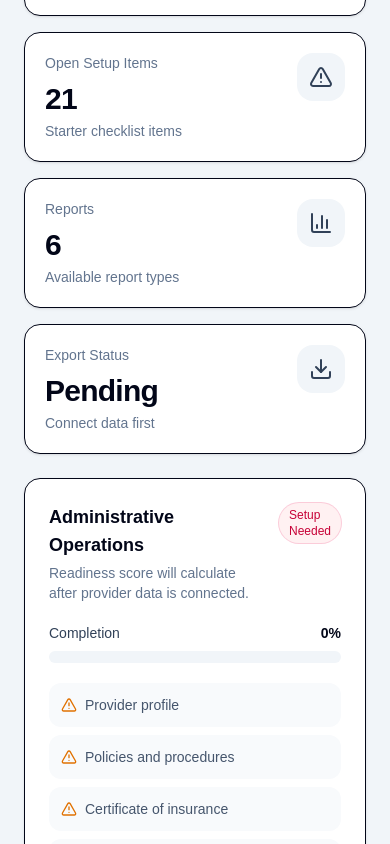
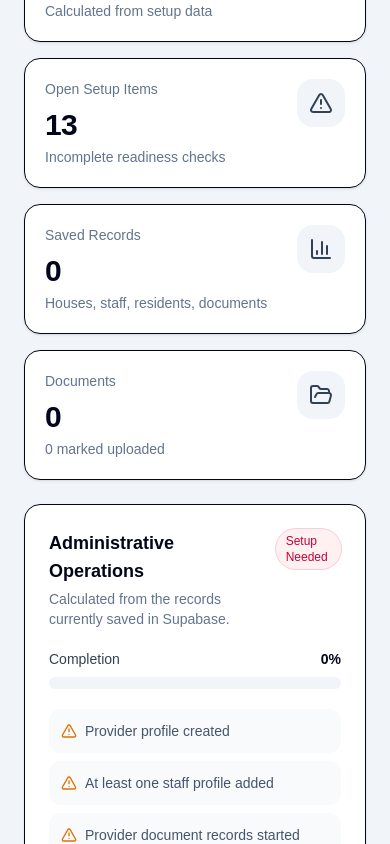
Before and after one commit to RBooth10/halfway-portal, a Next.js app: page /reports in a window 390 px wide. Shown: the part 900-1744 px from the top of the page. Built offline with nearby package versions, Linux system fonts and the light colour scheme; no server answers; the database is empty.

Commit message:
Connect reports readiness to Supabase

```diff
--- a/app/reports/page.tsx
+++ b/app/reports/page.tsx
@@ -1,104 +1,54 @@
+"use client";
+
 import type React from "react";
+import { useEffect, useState } from "react";
 import {
   AlertTriangle,
   ArrowLeft,
   BarChart3,
   CheckCircle2,
-  ClipboardCheck,
   Download,
-  FileSignature,
   FolderOpen,
   Home,
+  Loader2,
   ShieldCheck,
   Users,
 } from "lucide-react";
 import Link from "next/link";
 import PageShell from "@/components/PageShell";
+import { getSupabaseClient } from "@/lib/supabase";
 
-const readinessDomains = [
-  {
-    name: "Administrative Operations",
-    status: "Setup Needed",
-    score: "0%",
-    items: [
-      "Provider profile",
-      "Policies and procedures",
-      "Certificate of insurance",
-      "Staff roles and permissions",
-      "Staff training records",
-    ],
-  },
-  {
-    name: "Physical Environment",
-    status: "Setup Needed",
-    score: "0%",
-    items: [
-      "House records",
-      "Bed counts",
-      "Safety checklist",
-      "Fire drill log",
-      "Emergency preparedness documents",
-    ],
-  },
-  {
-    name: "Recovery Support",
-    status: "Setup Needed",
-    score: "0%",
-    items: [
-      "Resident files",
-      "Resident handbook acknowledgment",
-      "Recovery plans",
-      "Medication / MAT-MAR disclosure",
-      "RCI assessment",
-      "UA/BA follow-up process",
-    ],
-  },
-  {
-    name: "Good Neighbor",
-    status: "Setup Needed",
-    score: "0%",
-    items: [
-      "Good neighbor policy",
-      "Grievance procedure",
-      "House rules",
-      "Complaint tracking",
-      "Incident and grievance logs",
-    ],
-  },
-];
+type Counts = {
+  providerName: string;
+  houses: number;
+  beds: number;
+  staff: number;
+  residents: number;
+  assignedResidents: number;
+  documents: number;
+  uploadedDocuments: number;
+  providerDocuments: number;
+  houseDocuments: number;
+  residentDocuments: number;
+  staffDocuments: number;
+  goodNeighborDocuments: number;
+};
 
-const reportTypes = [
-  {
-    title: "Provider Readiness Report",
-    description: "Overview of setup progress and missing compliance items across the provider.",
-    icon: ShieldCheck,
-  },
-  {
-    title: "House Readiness Report",
-    description: "House-level bed counts, safety items, documents, fire drills, and open tasks.",
-    icon: Home,
-  },
-  {
-    title: "Resident File Report",
-    description: "Resident file completion, missing signatures, medication disclosure, RCI, and recovery plan status.",
-    icon: Users,
-  },
-  {
-    title: "Document Binder Report",
-    description: "Provider, house, resident, and staff document completion status.",
-    icon: FolderOpen,
-  },
-  {
-    title: "Staff Training Report",
-    description: "Staff roles, assigned houses, required training, and missing acknowledgments.",
-    icon: ClipboardCheck,
-  },
-  {
-    title: "FARR Review Packet",
-    description: "A future export designed to support readiness review and certification preparation.",
-    icon: FileSignature,
-  },
-];
+const emptyCounts: Counts = {
+  providerName: "Current Provider",
+  houses: 0,
+  beds: 0,
+  staff: 0,
+  residents: 0,
+  assignedResidents: 0,
+  documents: 0,
+  uploadedDocuments: 0,
+  providerDocuments: 0,
+  houseDocuments: 0,
+  residentDocuments: 0,
+  staffDocuments: 0,
+  goodNeighborDocuments: 0,
+};
 
 function MetricCard({
   title,
@@ -127,53 +77,58 @@ function MetricCard({
   );
 }
 
-function StatusBadge({ value }: { value: string }) {
-  const style =
-    value === "Ready"
+function ReadinessCard({
+  title,
+  score,
+  items,
+}: {
+  title: string;
+  score: number;
+  items: { label: string; complete: boolean }[];
+}) {
+  const status = score >= 85 ? "Ready" : score >= 40 ? "Needs Review" : "Setup Needed";
+
+  const statusStyle =
+    status === "Ready"
       ? "bg-emerald-50 text-emerald-700 ring-emerald-600/20"
-      : value === "Needs Review"
+      : status === "Needs Review"
         ? "bg-amber-50 text-amber-700 ring-amber-600/20"
         : "bg-rose-50 text-rose-700 ring-rose-600/20";
 
   return (
-    <span className={`inline-flex rounded-full px-2.5 py-1 text-xs font-medium ring-1 ${style}`}>
-      {value}
-    </span>
-  );
-}
-
-function ReadinessDomainCard({
-  domain,
-}: {
-  domain: (typeof readinessDomains)[number];
-}) {
-  return (
     <div className="rounded-2xl border bg-white p-6 shadow-sm">
       <div className="flex items-start justify-between gap-4">
         <div>
-          <h2 className="text-lg font-semibold text-slate-950">{domain.name}</h2>
+          <h2 className="text-lg font-semibold text-slate-950">{title}</h2>
           <p className="mt-1 text-sm text-slate-500">
-            Readiness score will calculate after provider data is connected.
+            Calculated from the records currently saved in Supabase.
           </p>
         </div>
-        <StatusBadge value={domain.status} />
+
+        <span className={`inline-flex rounded-full px-2.5 py-1 text-xs font-medium ring-1 ${statusStyle}`}>
+          {status}
+        </span>
       </div>
 
       <div className="mt-5">
         <div className="flex items-center justify-between text-sm">
           <span className="font-medium text-slate-700">Completion</span>
-          <span className="font-semibold text-slate-950">{domain.score}</span>
+          <span className="font-semibold text-slate-950">{score}%</span>
         </div>
         <div className="mt-2 h-3 rounded-full bg-slate-100">
-          <div className="h-3 rounded-full bg-slate-950" style={{ width: domain.score }} />
+          <div className="h-3 rounded-full bg-slate-950" style={{ width: `${score}%` }} />
         </div>
       </div>
 
       <div className="mt-5 space-y-2">
-        {domain.items.map((item) => (
-          <div key={item} className="flex items-center gap-2 rounded-xl bg-slate-50 p-3 text-sm text-slate-600">
+        {items.map((item) => (
+          <div key={item.label} className="flex items-center gap-2 rounded-xl bg-slate-50 p-3 text-sm text-slate-600">
+            {item.complete ? (
+              <CheckCircle2 className="h-4 w-4 text-emerald-600" />
+            ) : (
               <AlertTriangle className="h-4 w-4 text-amber-600" />
-            {item}
+            )}
+            {item.label}
           </div>
         ))}
       </div>
@@ -181,7 +136,136 @@ function ReadinessDomainCard({
   );
 }
 
+function score(items: { complete: boolean }[]) {
+  if (items.length === 0) return 0;
+  return Math.round((items.filter((item) => item.complete).length / items.length) * 100);
+}
+
 export default function ReportsPage() {
+  const [counts, setCounts] = useState<Counts>(emptyCounts);
+  const [loading, setLoading] = useState(true);
+  const [error, setError] = useState("");
+
+  useEffect(() => {
+    async function loadReports() {
+      try {
+        const supabase = getSupabaseClient();
+
+        let activeProviderId = localStorage.getItem("current_provider_id");
+
+        if (!activeProviderId) {
+          const latestProviderResult = await supabase
+            .from("providers")
+            .select("id")
+            .order("created_at", { ascending: false })
+            .limit(1);
+
+          activeProviderId = latestProviderResult.data?.[0]?.id as string | undefined;
+        }
+
+        if (!activeProviderId) {
+          setError("No provider selected yet. Go to Provider Onboarding first and save a provider profile.");
+          return;
+        }
+
+        localStorage.setItem("current_provider_id", activeProviderId);
+
+        const providerResult = await supabase
+          .from("providers")
+          .select("legal_name")
+          .eq("id", activeProviderId)
+          .single();
+
+        const housesResult = await supabase
+          .from("houses")
+          .select("id, total_beds")
+          .eq("provider_id", activeProviderId);
+
+        const staffResult = await supabase
+          .from("staff_profiles")
+          .select("id")
+          .eq("provider_id", activeProviderId);
+
+        const residentsResult = await supabase
+          .from("residents")
+          .select("id, house_id")
+          .eq("provider_id", activeProviderId);
+
+        const documentsResult = await supabase
+          .from("documents")
+          .select("id, category, compliance_domain, status")
+          .eq("provider_id", activeProviderId);
+
+        if (providerResult.error) throw providerResult.error;
+        if (housesResult.error) throw housesResult.error;
+        if (staffResult.error) throw staffResult.error;
+        if (residentsResult.error) throw residentsResult.error;
+        if (documentsResult.error) throw documentsResult.error;
+
+        const houses = housesResult.data ?? [];
+        const staff = staffResult.data ?? [];
+        const residents = residentsResult.data ?? [];
+        const documents = documentsResult.data ?? [];
+
+        setCounts({
+          providerName: providerResult.data?.legal_name ?? "Current Provider",
+          houses: houses.length,
+          beds: houses.reduce((sum, house) => sum + Number(house.total_beds || 0), 0),
+          staff: staff.length,
+          residents: residents.length,
+          assignedResidents: residents.filter((resident) => Boolean(resident.house_id)).length,
+          documents: documents.length,
+          uploadedDocuments: documents.filter((doc) => doc.status === "uploaded").length,
+          providerDocuments: documents.filter((doc) => doc.category === "Provider").length,
+          houseDocuments: documents.filter((doc) => doc.category === "House").length,
+          residentDocuments: documents.filter((doc) => doc.category === "Resident").length,
+          staffDocuments: documents.filter((doc) => doc.category === "Staff").length,
+          goodNeighborDocuments: documents.filter((doc) => doc.compliance_domain === "Good Neighbor").length,
+        });
+      } catch (err) {
+        const message = err instanceof Error ? err.message : "Could not load reports.";
+        setError(message);
+      } finally {
+        setLoading(false);
+      }
+    }
+
+    loadReports();
+  }, []);
+
+  const adminItems = [
+    { label: "Provider profile created", complete: counts.providerName !== "Current Provider" },
+    { label: "At least one staff profile added", complete: counts.staff > 0 },
+    { label: "Provider document records started", complete: counts.providerDocuments > 0 },
+    { label: "At least one document marked uploaded", complete: counts.uploadedDocuments > 0 },
+  ];
+
+  const physicalItems = [
+    { label: "At least one house added", complete: counts.houses > 0 },
+    { label: "Bed count entered", complete: counts.beds > 0 },
+    { label: "House document records started", complete: counts.houseDocuments > 0 },
+  ];
+
+  const recoveryItems = [
+    { label: "At least one resident added", complete: counts.residents > 0 },
+    { label: "Resident assigned to a house", complete: counts.assignedResidents > 0 },
+    { label: "Resident document records started", complete: counts.residentDocuments > 0 },
+  ];
+
+  const neighborItems = [
+    { label: "Good Neighbor document records started", complete: counts.goodNeighborDocuments > 0 },
+    { label: "House records created", complete: counts.houses > 0 },
+    { label: "Resident records created", complete: counts.residents > 0 },
+  ];
+
+  const overallScore = Math.round(
+    (score(adminItems) + score(physicalItems) + score(recoveryItems) + score(neighborItems)) / 4
+  );
+
+  const openItems = [...adminItems, ...physicalItems, ...recoveryItems, ...neighborItems].filter(
+    (item) => !item.complete
+  ).length;
+
   return (
     <PageShell>
       <div className="flex flex-wrap gap-3">
@@ -212,8 +296,8 @@ export default function ReportsPage() {
               <p className="text-sm font-medium text-slate-500">Provider Readiness</p>
               <h1 className="mt-1 text-3xl font-semibold tracking-tight">Reports</h1>
               <p className="mt-3 max-w-3xl text-sm leading-6 text-slate-600">
-                  Review provider setup progress, missing compliance items, document readiness,
-                  house readiness, staff training, resident file completion, and future FARR review exports.
+                Review setup progress and missing compliance items for{" "}
+                <span className="font-medium text-slate-950">{counts.providerName}</span>.
               </p>
             </div>
           </div>
@@ -225,48 +309,46 @@ export default function ReportsPage() {
         </div>
       </section>
 
+      {error && (
+        <div className="rounded-2xl border border-rose-200 bg-rose-50 p-4 text-sm text-rose-800">
+          {error}
+        </div>
+      )}
+
+      {loading && (
+        <div className="rounded-2xl border bg-white p-6 text-sm text-slate-500 shadow-sm">
+          <div className="flex items-center gap-2">
+            <Loader2 className="h-5 w-5 animate-spin" />
+            Loading readiness data...
+          </div>
+        </div>
+      )}
+
       <section className="grid gap-4 md:grid-cols-2 xl:grid-cols-4">
-          <MetricCard title="Provider Readiness" value="0%" subtitle="Waiting for setup data" icon={ShieldCheck} />
-          <MetricCard title="Open Setup Items" value="21" subtitle="Starter checklist items" icon={AlertTriangle} />
-          <MetricCard title="Reports" value="6" subtitle="Available report types" icon={BarChart3} />
-          <MetricCard title="Export Status" value="Pending" subtitle="Connect data first" icon={Download} />
+        <MetricCard title="Provider Readiness" value={`${overallScore}%`} subtitle="Calculated from setup data" icon={ShieldCheck} />
+        <MetricCard title="Open Setup Items" value={String(openItems)} subtitle="Incomplete readiness checks" icon={AlertTriangle} />
+        <MetricCard title="Saved Records" value={String(counts.houses + counts.staff + counts.residents + counts.documents)} subtitle="Houses, staff, residents, documents" icon={BarChart3} />
+        <MetricCard title="Documents" value={String(counts.documents)} subtitle={`${counts.uploadedDocuments} marked uploaded`} icon={FolderOpen} />
       </section>
 
       <section className="grid gap-6 xl:grid-cols-2">
-          {readinessDomains.map((domain) => (
-            <ReadinessDomainCard key={domain.name} domain={domain} />
-          ))}
+        <ReadinessCard title="Administrative Operations" score={score(adminItems)} items={adminItems} />
+        <ReadinessCard title="Physical Environment" score={score(physicalItems)} items={physicalItems} />
+        <ReadinessCard title="Recovery Support" score={score(recoveryItems)} items={recoveryItems} />
+        <ReadinessCard title="Good Neighbor" score={score(neighborItems)} items={neighborItems} />
       </section>
 
       <section className="rounded-2xl border bg-white p-6 shadow-sm">
-          <div className="flex items-center justify-between">
-            <div>
-              <h2 className="text-lg font-semibold">Available Reports</h2>
-              <p className="mt-1 text-sm text-slate-500">
-                These exports will become active after the database is connected.
-              </p>
-            </div>
-            <CheckCircle2 className="h-6 w-6 text-slate-700" />
-          </div>
-
-          <div className="mt-6 grid gap-4 md:grid-cols-2 xl:grid-cols-3">
-            {reportTypes.map((report) => (
-              <div key={report.title} className="rounded-2xl border p-5">
-                <div className="flex gap-3">
-                  <div className="rounded-xl bg-slate-100 p-2">
-                    <report.icon className="h-5 w-5 text-slate-700" />
-                  </div>
-                  <div>
-                    <h3 className="font-semibold text-slate-950">{report.title}</h3>
-                    <p className="mt-1 text-sm leading-6 text-slate-500">{report.description}</p>
-                  </div>
-                </div>
-
-                <button className="mt-4 w-full rounded-xl border px-4 py-2 text-sm font-medium text-slate-600 hover:bg-slate-50">
-                  Preview Report
-                </button>
-              </div>
-            ))}
+        <h2 className="text-lg font-semibold">Current Setup Snapshot</h2>
+        <div className="mt-4 grid gap-3 text-sm md:grid-cols-2 xl:grid-cols-4">
+          <p className="rounded-2xl bg-slate-50 p-4">Houses: {counts.houses}</p>
+          <p className="rounded-2xl bg-slate-50 p-4">Beds: {counts.beds}</p>
+          <p className="rounded-2xl bg-slate-50 p-4">Staff: {counts.staff}</p>
+          <p className="rounded-2xl bg-slate-50 p-4">Residents: {counts.residents}</p>
+          <p className="rounded-2xl bg-slate-50 p-4">Assigned residents: {counts.assignedResidents}</p>
+          <p className="rounded-2xl bg-slate-50 p-4">Documents: {counts.documents}</p>
+          <p className="rounded-2xl bg-slate-50 p-4">Provider docs: {counts.providerDocuments}</p>
+          <p className="rounded-2xl bg-slate-50 p-4">House docs: {counts.houseDocuments}</p>
         </div>
       </section>
     </PageShell>
```
Lines whose indentation alone changed are shown as unchanged.
